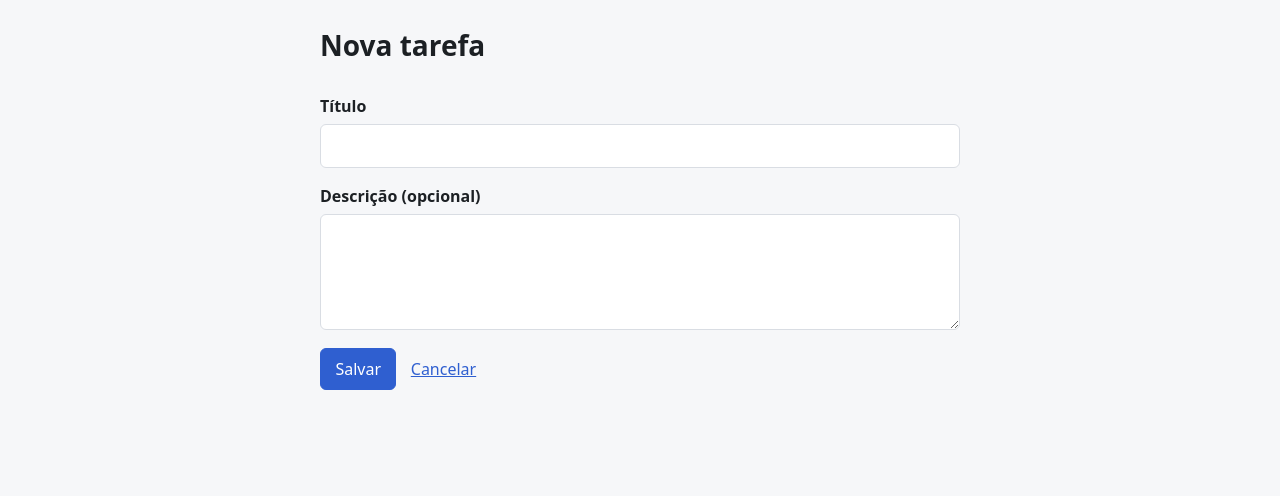
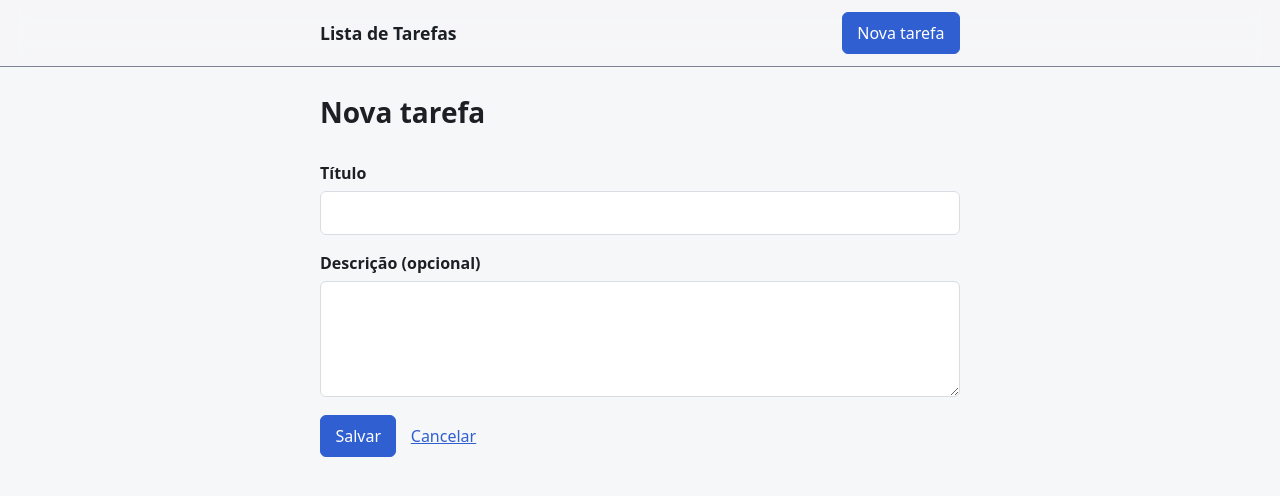
Before and after one commit to juanevangelista1/To-Do-List-Challenge, a Next.js app: page /tarefas/nova in a window 1280 px wide. Shown: the top 496 px of the page. Built offline with nearby package versions, Linux system fonts and the light colour scheme.

Commit message:
feat: add sticky translucent app header

```diff
--- a/src/app/globals.css
+++ b/src/app/globals.css
@@ -5,6 +5,8 @@
   --texto: #1c2024;
   --texto-suave: #5b6470;
   --borda: #d9dde3;
+  --borda-forte: #7b8491;
+  --cabecalho-fundo: rgb(246 247 249 / 78%);
   --destaque: #2f5fd0;
   --destaque-texto: #ffffff;
   --erro: #b3261e;
@@ -17,6 +19,8 @@
     --texto: #eceef1;
     --texto-suave: #a2aab4;
     --borda: #363c43;
+    --borda-forte: #7b8491;
+    --cabecalho-fundo: rgb(20 23 26 / 78%);
     --destaque: #7fa2f5;
     --destaque-texto: #10141a;
     --erro: #f2a19b;
@@ -25,6 +29,10 @@
 
 * {
   box-sizing: border-box;
+}
+
+html {
+  scroll-padding-top: 5rem;
 }
 
 body {
@@ -42,7 +50,7 @@ main {
 }
 
 h1 {
-  margin: 0;
+  margin: 0 0 1.25rem;
   font-size: 1.75rem;
 }
 
@@ -86,12 +94,42 @@ button.primario,
 }
 
 .cabecalho {
+  position: sticky;
+  top: 0;
+  z-index: 10;
+  border-bottom: 1px solid var(--borda-forte);
+  background: var(--cabecalho-fundo);
+  -webkit-backdrop-filter: blur(12px);
+  backdrop-filter: blur(12px);
+}
+
+@supports not ((backdrop-filter: blur(1px)) or (-webkit-backdrop-filter: blur(1px))) {
+  .cabecalho {
+    background: var(--fundo);
+  }
+}
+
+@media (prefers-reduced-transparency: reduce) {
+  .cabecalho {
+    background: var(--fundo);
+  }
+}
+
+.cabecalho-conteudo {
   display: flex;
-  flex-wrap: wrap;
   align-items: center;
   justify-content: space-between;
   gap: 0.75rem;
-  margin-bottom: 1.25rem;
+  max-width: 42rem;
+  margin: 0 auto;
+  padding: 0.75rem 1rem;
+}
+
+.marca {
+  color: var(--texto);
+  font-size: 1.1rem;
+  font-weight: 700;
+  text-decoration: none;
 }
 
 .lista {
--- a/src/app/layout.tsx
+++ b/src/app/layout.tsx
@@ -1,5 +1,6 @@
 import type { Metadata } from "next";
 import type { ReactNode } from "react";
+import { Cabecalho } from "@/components/cabecalho";
 import { Providers } from "@/trpc/client";
 import "./globals.css";
 
@@ -13,6 +14,7 @@ export default function RootLayout({ children }: { children: ReactNode }) {
     <html lang="pt-BR">
       <body>
         <Providers>
+          <Cabecalho />
           <main>{children}</main>
         </Providers>
       </body>
--- /dev/null
+++ b/src/components/cabecalho.tsx
@@ -0,0 +1,16 @@
+import Link from "next/link";
+
+export function Cabecalho() {
+  return (
+    <header className="cabecalho">
+      <div className="cabecalho-conteudo">
+        <Link href="/" className="marca">
+          Lista de Tarefas
+        </Link>
+        <Link href="/tarefas/nova" className="botao primario">
+          Nova tarefa
+        </Link>
+      </div>
+    </header>
+  );
+}
```
Also changed, not shown: src/components/lista-tarefas.tsx (+1 -6 lines).
